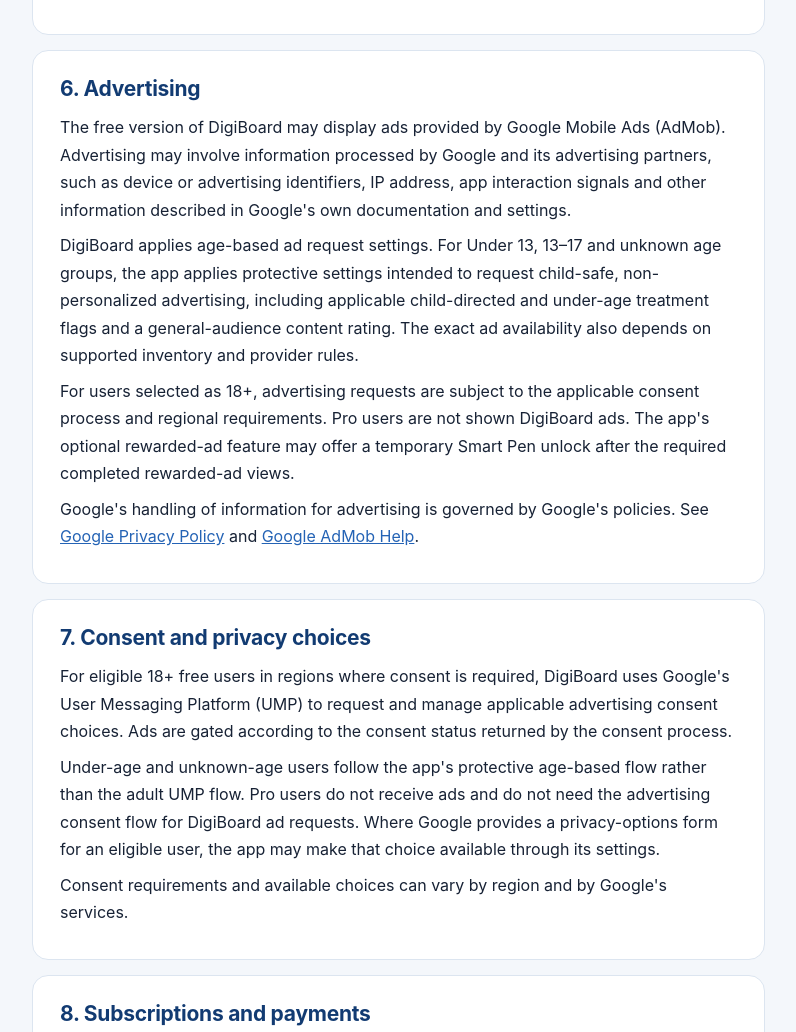
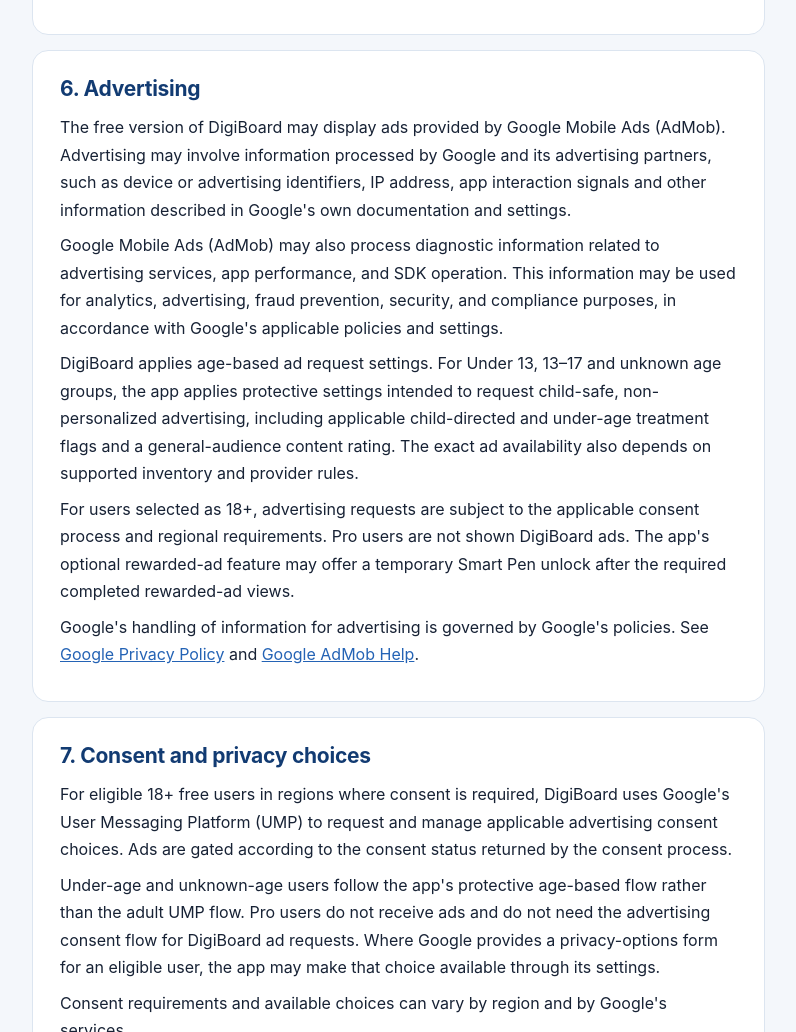
Before and after one commit to ialtafad/digiboard-privacy-policy, a plain HTML site: page index.html in a window 1280 px wide. Shown: the part 2308-3340 px from the top of the page, without its empty margins (375-1171 px from the left). Drawn offline with Linux system fonts and the light colour scheme.

Commit message:
digiboard-privacy-policy

```diff
--- a/index.html
+++ b/index.html
@@ -18,7 +18,8 @@
 <section id="local"><h2>3. Information stored on your device</h2><p>Projects and app data are stored locally using app-private files, local databases and device preferences. Depending on your activity, local storage may include project data, drafts, thumbnails, imported files, recordings, templates, diagram assets, app settings and security-related values.</p><p>Some security values are stored as derived hashes rather than as the original PIN or recovery answer. Local storage is used to support app features and does not mean that the information is uploaded to a DigiBoard server.</p></section>
 <section id="account"><h2>4. Accounts and developer backend</h2><p>DigiBoard does not provide user registration, user login, a developer-operated cloud database or a developer-operated file storage service. Your teaching projects and recordings are designed to remain on your device unless you choose to export or share them, or a third-party Android or Google service handles information as described in this policy.</p></section>
 <section id="age"><h2>5. Age groups and safety settings</h2><p>On first use, DigiBoard asks the user to select an age group: Under 13, 13–17, or 18+. The selected group is stored locally so that the app can apply the appropriate experience and advertising safeguards. The app does not request an exact date of birth for this purpose.</p><p>If the age group is missing, invalid or unknown, the app uses protective settings and blocks advertising until the age state is resolved. For users selected as Under 13 or 13–17, the app applies child-directed or under-age advertising safeguards as configured in the app.</p><div class="callout">The in-app arithmetic parental gate is an adult-presence check for certain protected actions. It is not identity verification and should not be understood as a standalone parental identity-verification or verifiable parental-consent service.</div></section>
-<section id="ads"><h2>6. Advertising</h2><p>The free version of DigiBoard may display ads provided by Google Mobile Ads (AdMob). Advertising may involve information processed by Google and its advertising partners, such as device or advertising identifiers, IP address, app interaction signals and other information described in Google's own documentation and settings.</p><p>DigiBoard applies age-based ad request settings. For Under 13, 13–17 and unknown age groups, the app applies protective settings intended to request child-safe, non-personalized advertising, including applicable child-directed and under-age treatment flags and a general-audience content rating. The exact ad availability also depends on supported inventory and provider rules.</p><p>For users selected as 18+, advertising requests are subject to the applicable consent process and regional requirements. Pro users are not shown DigiBoard ads. The app's optional rewarded-ad feature may offer a temporary Smart Pen unlock after the required completed rewarded-ad views.</p><p>Google's handling of information for advertising is governed by Google's policies. See <a href="https://policies.google.com/privacy" target="_blank" rel="noopener noreferrer">Google Privacy Policy</a> and <a href="https://support.google.com/admob/" target="_blank" rel="noopener noreferrer">Google AdMob Help</a>.</p></section>
+<section id="ads"><h2>6. Advertising</h2><p>The free version of DigiBoard may display ads provided by Google Mobile Ads (AdMob). Advertising may involve information processed by Google and its advertising partners, such as device or advertising identifiers, IP address, app interaction signals and other information described in Google's own documentation and settings.</p>
+<p>Google Mobile Ads (AdMob) may also process diagnostic information related to advertising services, app performance, and SDK operation. This information may be used for analytics, advertising, fraud prevention, security, and compliance purposes, in accordance with Google's applicable policies and settings.</p><p>DigiBoard applies age-based ad request settings. For Under 13, 13–17 and unknown age groups, the app applies protective settings intended to request child-safe, non-personalized advertising, including applicable child-directed and under-age treatment flags and a general-audience content rating. The exact ad availability also depends on supported inventory and provider rules.</p><p>For users selected as 18+, advertising requests are subject to the applicable consent process and regional requirements. Pro users are not shown DigiBoard ads. The app's optional rewarded-ad feature may offer a temporary Smart Pen unlock after the required completed rewarded-ad views.</p><p>Google's handling of information for advertising is governed by Google's policies. See <a href="https://policies.google.com/privacy" target="_blank" rel="noopener noreferrer">Google Privacy Policy</a> and <a href="https://support.google.com/admob/" target="_blank" rel="noopener noreferrer">Google AdMob Help</a>.</p></section>
 <section id="ump"><h2>7. Consent and privacy choices</h2><p>For eligible 18+ free users in regions where consent is required, DigiBoard uses Google's User Messaging Platform (UMP) to request and manage applicable advertising consent choices. Ads are gated according to the consent status returned by the consent process.</p><p>Under-age and unknown-age users follow the app's protective age-based flow rather than the adult UMP flow. Pro users do not receive ads and do not need the advertising consent flow for DigiBoard ad requests. Where Google provides a privacy-options form for an eligible user, the app may make that choice available through its settings.</p><p>Consent requirements and available choices can vary by region and by Google's services.</p></section>
 <section id="billing"><h2>8. Subscriptions and payments</h2><p>DigiBoard uses Google Play Billing for Pro subscription purchases and related subscription operations. Google Play handles payment details and provides purchase information to the app so it can determine the available Pro entitlement.</p><p>DigiBoard does not receive or store your full payment-card details. Google Play may process account, transaction, purchase-token and subscription information under Google's terms and privacy policy. Subscription availability, renewal, cancellation, refunds and payment methods are subject to Google Play's processes.</p><p>Some subscription state is cached locally to support entitlement checks. A locally stored state is not a substitute for Google's authoritative purchase records.</p><p>See <a href="https://payments.google.com/" target="_blank" rel="noopener noreferrer">Google Payments</a> and <a href="https://support.google.com/googleplay/" target="_blank" rel="noopener noreferrer">Google Play Help</a> for more information.</p></section>
 <section id="permissions"><h2>9. Device permissions</h2><p>DigiBoard requests device permissions when needed for a feature you choose to use. Depending on your Android version and actions, these may include microphone, camera, notifications and access through Android's file picker, media or document interfaces.</p><p>The app does not need access to your contacts or precise location for its core whiteboard and teaching functions. Android may display separate system permission prompts or file-selection screens. You can manage app permissions in Android Settings; denying a permission may prevent the related feature from working.</p></section>
```
